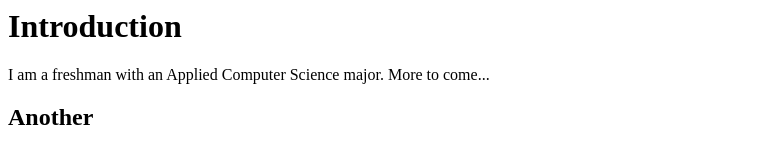
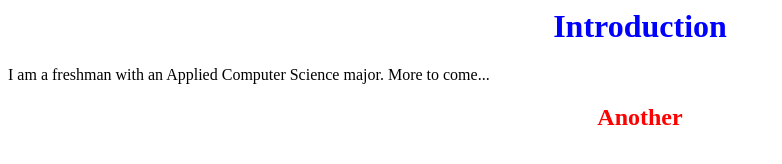
Before and after one commit to awbuchanan80/awbuchanan80.github.io, a plain HTML site: page index.html in a window 1280 px wide. Shown: the whole page, without its empty margins (0-782 px from the left). Drawn offline with Linux system fonts and the light colour scheme.

Commit message:
Update index.html

```diff
--- a/index.html
+++ b/index.html
@@ -3,8 +3,8 @@
   <title>Adam Buchanan-USCA</title>
  </head>
  <body>
-  <h1>Introduction</h1>
+  <h1 style="text-align:center; color:blue;">Introduction</h1>
   <p>I am a freshman with an Applied Computer Science major. More to come...</p>
-  <h2>Another</h2>
+  <h2  style="text-align:center; color:red;">Another</h2>
  </body>
 </html>
```
